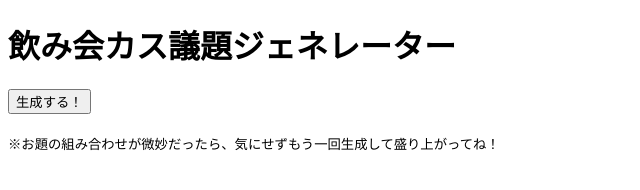
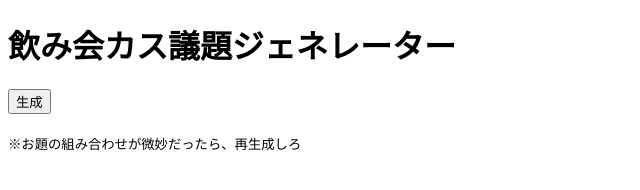
Before and after one commit to daihukuwaoon/kasugidai-maker, a plain HTML site: page index.html in a window 1280 px wide. Shown: the whole page, without its empty margins (0-640 px from the left). Drawn offline with Linux system fonts and the light colour scheme.

Commit message:
Update index.html

```diff
--- a/index.html
+++ b/index.html
@@ -8,12 +8,12 @@
 
 <h1>飲み会カス議題ジェネレーター</h1>
 
-<button onclick="generate()">生成する！</button>
+<button onclick="generate()">生成</button>
 
 <p id="output" style="margin-top: 20px;"></p>
 
 <!-- 注意書き -->
-<p><small>※お題の組み合わせが微妙だったら、気にせずもう一回生成して盛り上がってね！</small></p>
+<p><small>※お題の組み合わせが微妙だったら、再生成しろ</small></p>
 
 <script>
 // Aリスト（素材）
```
